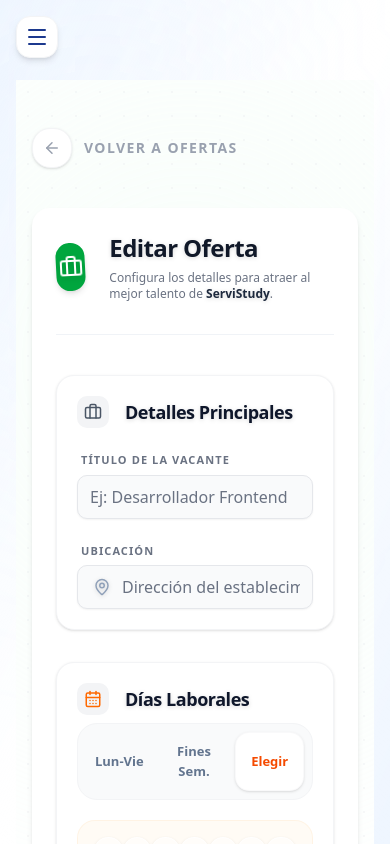
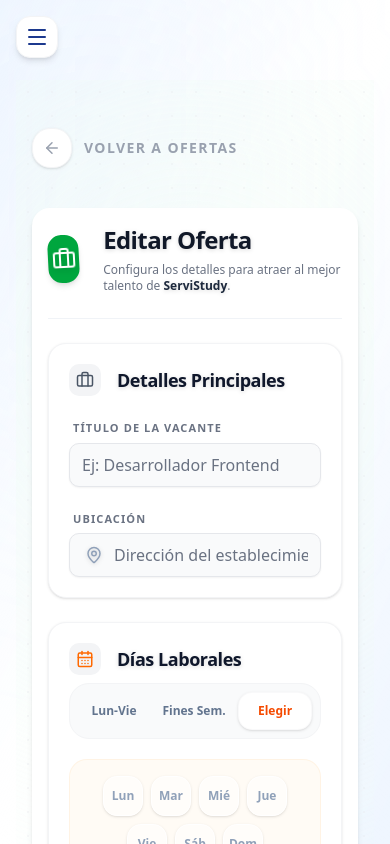
Before and after one commit to serviStudy/serviStudy-frontend, a Next.js app: page /empleador/ofertas/1/editar in a window 390 px wide. Both pictures are taken after a click on the button "Elegir". Shown: the top 844 px of the page. Built offline with nearby package versions, Linux system fonts and the light colour scheme; no server answers.

Commit message:
employer responsive design

```diff
--- a/app/(restricted)/empleador/dashboard/page.tsx
+++ b/app/(restricted)/empleador/dashboard/page.tsx
@@ -307,7 +307,7 @@ export default function EmployerDashboard() {
       </div>
 
       {/* Stats Grid */}
-      <div className="grid grid-cols-1 sm:grid-cols-3 gap-4">
+      <div className="grid grid-cols-2 sm:grid-cols-3 gap-4">
         {displayStats.map((stat, i) => (
           <motion.div
             key={stat.label}
--- a/app/(restricted)/empleador/ofertas/[id]/editar/page.tsx
+++ b/app/(restricted)/empleador/ofertas/[id]/editar/page.tsx
@@ -31,11 +31,11 @@ export default function EditJobOfferPage() {
   if (loading) return <LoadingScreen />;
 
   return (
-    <div className="min-h-screen bg-white relative overflow-hidden">
+    <div className="min-h-screen relative overflow-hidden">
 
       {/* --- PREMIUM BACKGROUND LAYER --- */}
       <div className="absolute inset-0 pointer-events-none">
-         <motion.div
+        <motion.div
             animate={{
               x: [0, -100, 0],
               y: [0, 60, 0],
@@ -43,8 +43,8 @@ export default function EditJobOfferPage() {
             }}
             transition={{ duration: 25, repeat: Infinity, ease: "linear" }}
             className="absolute -top-40 -left-40 w-[800px] h-[800px] bg-green-50/40 rounded-full blur-[140px]"
-         />
-         <div className="absolute inset-0 bg-dot-pattern opacity-[0.3]" />
+        />
+        <div className="absolute inset-0 bg-dot-pattern opacity-[0.3]" />
       </div>
 
 
--- a/app/(restricted)/empleador/ofertas/page.tsx
+++ b/app/(restricted)/empleador/ofertas/page.tsx
@@ -23,7 +23,7 @@ export default async function Page() {
   }
 
   return(
-    <div className="min-h-screen ">
+    <div className="min-h-screen">
       {/* se inyecta al componente cliente */}
       <OfferList subscriptionStatus={subscriptionStatus}/>
     </div>
--- a/features/restricted/empleador/jobOffer/components/OfferList.tsx
+++ b/features/restricted/empleador/jobOffer/components/OfferList.tsx
@@ -27,7 +27,7 @@ export const OfferList = ({ subscriptionStatus = "INACTIVE" }: OfferListProps) =
   const isPremium = subscriptionStatus === "ACTIVE";
 
   return (
-    <div className="max-w-6xl mx-auto py-8 px-4 lg:px-0 flex flex-col gap-8 relative">
+    <div className="max-w-7xl mx-auto py-6 px-4 lg:px-0 flex flex-col gap-8 relative">
       {/* Premium background glows */}
       {isPremium && (
         <div className="fixed inset-0 pointer-events-none overflow-hidden -z-10">
@@ -40,7 +40,7 @@ export const OfferList = ({ subscriptionStatus = "INACTIVE" }: OfferListProps) =
 
       {/* Header Section */}
       <div className="flex flex-col md:flex-row md:items-center justify-between gap-6 px-4 md:px-0">
-        <div className="flex items-center gap-4">
+        <div className="md:flex hidden items-center gap-4">
           <div className="w-12 h-12 bg-green-50 rounded-xl flex items-center justify-center text-green-600 border border-green-100">
             <svg width="24" height="24" viewBox="0 0 24 24" fill="none" stroke="currentColor" strokeWidth="2.5" strokeLinecap="round" strokeLinejoin="round"><path d="M12 20h9"/><path d="M16.5 3.5a2.12 2.12 0 0 1 3 3L7 19l-4 1 1-4Z"/></svg>
           </div>
--- a/features/restricted/empleador/jobOffer/components/form/JobOfferForm.tsx
+++ b/features/restricted/empleador/jobOffer/components/form/JobOfferForm.tsx
@@ -127,10 +127,10 @@ export const JobOfferForm: React.FC<JobOfferFormProps> = ({ initialData, isEditi
     <form onSubmit={handleSubmit} className="relative w-full max-w-4xl mx-auto">
 
       {/* 3D Glassmorphism Premium Form Container */}
-      <div className={isPremium ? "bg-white/70 backdrop-blur-2xl rounded-[2rem] border border-white shadow-[0_30px_60px_-15px_rgba(0,0,0,0.1),inset_0_1px_0_rgba(255,255,255,1)] p-6 sm:p-8 relative" : "bg-white rounded-2xl shadow-md p-6 sm:p-8 relative"}>
+      <div className={isPremium ? "bg-white/70 backdrop-blur-2xl rounded-[1.75rem] sm:rounded-[2rem] border border-white shadow-[0_30px_60px_-15px_rgba(0,0,0,0.1),inset_0_1px_0_rgba(255,255,255,1)] p-5 sm:p-8 relative" : "bg-white rounded-2xl shadow-md p-4 sm:p-8 relative"}>
 
         {/* Header */}
-        <div className="relative z-10 flex flex-col md:flex-row items-start md:items-center justify-between gap-6 mb-10 pb-8 border-b border-slate-200/50">
+        <div className="relative z-10 flex flex-col md:flex-row items-start md:items-center justify-between gap-6 mb-6 pb-6 md:mb-10 md:pb-8 border-b border-slate-200/50">
           <div className="flex items-center gap-6">
             <div className={`w-12 h-12 rounded-xl flex items-center justify-center transform -rotate-3 hover:rotate-0 transition-transform ${isPremium ? 'bg-gradient-to-br from-green-500 to-blue-600 shadow-[0_15px_30px_-5px_rgba(59,130,246,0.5),inset_0_1px_0_rgba(255,255,255,0.5)]' : 'bg-green-600 shadow-md'}`}>
               <Briefcase className="h-6 w-6 text-white drop-shadow-md" />
@@ -158,7 +158,7 @@ export const JobOfferForm: React.FC<JobOfferFormProps> = ({ initialData, isEditi
           )}
         </div>
 
-        <div className="relative z-10 flex flex-col gap-8">
+        <div className="relative z-10 flex flex-col gap-6 md:gap-8">
 
           {/* Section 1: Información General */}
           <section className={sectionClass}>
@@ -201,7 +201,7 @@ export const JobOfferForm: React.FC<JobOfferFormProps> = ({ initialData, isEditi
           </section>
 
           {/* Section 2: Días y Horarios */}
-          <section className={`${sectionClass} grid grid-cols-1 md:grid-cols-2 gap-10`}>
+          <section className={`${sectionClass} grid grid-cols-1 md:grid-cols-2 gap-6 md:gap-10`}>
 
             <div className="space-y-5 relative z-10">
               <div className="flex items-center gap-4 mb-2">
@@ -221,7 +221,7 @@ export const JobOfferForm: React.FC<JobOfferFormProps> = ({ initialData, isEditi
                     key={p.id}
                     type="button"
                     onClick={() => handleDaysPresetToggle(p.id as any)}
-                    className={`flex-1 py-2.5 rounded-xl text-[13px] font-semibold transition-all ${
+                    className={`flex-1 py-2.5 rounded-xl text-xs sm:text-[13px] font-semibold transition-all ${
                       activeDaysPreset === p.id
                       ? (isPremium ? "bg-white text-orange-600 shadow-[0_4px_12px_rgba(0,0,0,0.05),inset_0_1px_0_rgba(255,255,255,1)] border border-white" : "bg-white text-orange-600 shadow-sm border border-gray-100/50")
                       : "text-slate-500 hover:text-slate-700 hover:bg-white/60"
@@ -238,7 +238,7 @@ export const JobOfferForm: React.FC<JobOfferFormProps> = ({ initialData, isEditi
                     initial={{ opacity: 0, height: 0, scale: 0.95 }}
                     animate={{ opacity: 1, height: 'auto', scale: 1 }}
                     exit={{ opacity: 0, height: 0, scale: 0.95 }}
-                    className={`flex justify-between mt-4 p-4 rounded-2xl border ${isPremium ? 'bg-white/60 border-white/80 shadow-[inset_0_1px_0_rgba(255,255,255,1)]' : 'bg-orange-50/50 border-orange-100/50'}`}
+                    className={`flex flex-wrap gap-2 justify-center sm:justify-between mt-4 p-4 rounded-2xl border ${isPremium ? 'bg-white/60 border-white/80 shadow-[inset_0_1px_0_rgba(255,255,255,1)]' : 'bg-orange-50/50 border-orange-100/50'}`}
                   >
                     {ALL_DAYS.map(day => (
                       <button
@@ -267,7 +267,7 @@ export const JobOfferForm: React.FC<JobOfferFormProps> = ({ initialData, isEditi
                 <h3 className="text-slate-900 font-bold text-lg tracking-tight drop-shadow-sm">Tipo de Horario</h3>
               </div>
 
-              <div className="grid grid-cols-3 gap-3 h-[52px]">
+              <div className="grid grid-cols-3 gap-3">
                 {[
                   { id: "FULL_TIME", label: "Completa", icon: "☀️" },
                   { id: "PART_TIME", label: "Media", icon: "🌓" },
@@ -277,13 +277,13 @@ export const JobOfferForm: React.FC<JobOfferFormProps> = ({ initialData, isEditi
                     key={s.id}
                     type="button"
                     onClick={() => handleChange("workSchedule", s.id)}
-                    className={`flex flex-col items-center justify-center rounded-[1.25rem] border transition-all ${
+                    className={`flex flex-col items-center justify-center h-11 sm:h-12 py-2 sm:py-0 rounded-[1.25rem] border transition-all ${
                       formData.workSchedule === s.id
                       ? (isPremium ? "border-blue-400 bg-blue-50/80 text-blue-700 shadow-[0_8px_20px_-5px_rgba(59,130,246,0.3),inset_0_1px_0_rgba(255,255,255,1)] ring-2 ring-blue-400/50" : "border-blue-500 bg-blue-50 text-blue-700 shadow-inner")
                       : "border-white/60 bg-white/40 text-slate-500 hover:bg-white/80 hover:shadow-sm"
                     }`}
                   >
-                    <span className="text-[13px] font-semibold">{s.label}</span>
+                    <span className="text-xs sm:text-[13px] font-semibold">{s.label}</span>
                   </button>
                 ))}
               </div>
@@ -340,8 +340,8 @@ export const JobOfferForm: React.FC<JobOfferFormProps> = ({ initialData, isEditi
                   <Sparkles size={16} className={isPremium ? "text-amber-500 drop-shadow-sm" : "text-green-500"} /> Habilidades requeridas
                </label>
 
-               <div className="flex gap-4">
-                 <div className="relative flex-1">
+               <div className="flex flex-col sm:flex-row gap-3 sm:gap-4">
+                 <div className="relative flex-1 w-full">
                    <Plus size={20} className="absolute left-4 top-1/2 -translate-y-1/2 text-slate-400 drop-shadow-sm" />
                     <Input
                       value={skillsInput}
@@ -354,7 +354,7 @@ export const JobOfferForm: React.FC<JobOfferFormProps> = ({ initialData, isEditi
                   <button
                     type="button"
                     onClick={onAddSkill}
-                    className={`px-6 h-11 rounded-xl font-bold text-[12px] uppercase tracking-widest transition-all active:scale-95 text-white flex items-center justify-center gap-2 ${
+                    className={`w-full sm:w-auto px-6 h-11 rounded-xl font-bold text-[12px] uppercase tracking-widest transition-all active:scale-95 text-white flex items-center justify-center gap-2 ${
                       isPremium
                       ? "bg-gradient-to-r from-green-500 to-blue-600 shadow-[0_15px_30px_-10px_rgba(59,130,246,0.6),inset_0_2px_0_rgba(255,255,255,0.4)] hover:shadow-[0_20px_40px_-10px_rgba(59,130,246,0.7),inset_0_2px_0_rgba(255,255,255,0.5)] hover:-translate-y-0.5"
                       : "bg-green-600 hover:bg-green-700 shadow-sm"
```
Also changed, not shown: features/restricted/empleador/jobOffer/components/OffersHeader.tsx (+4 -5 lines).
